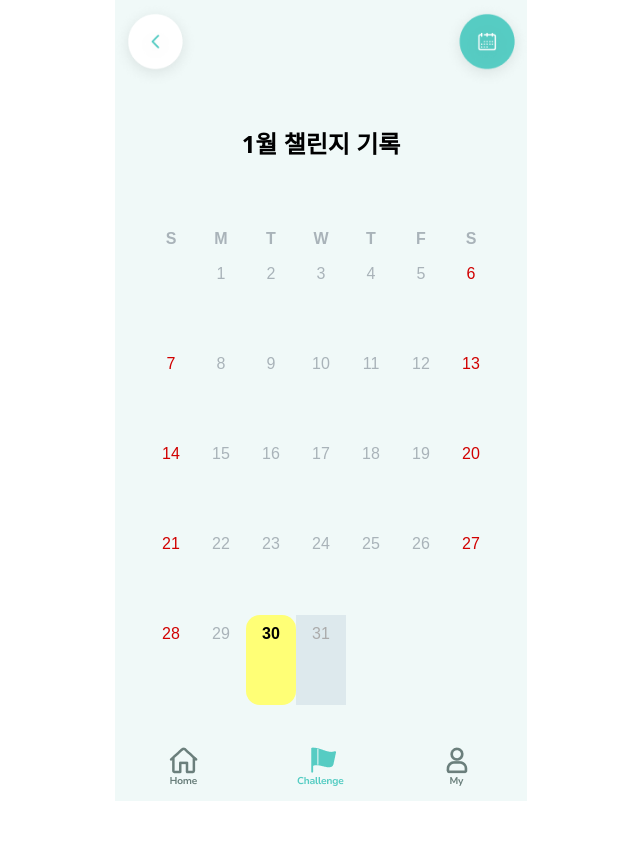
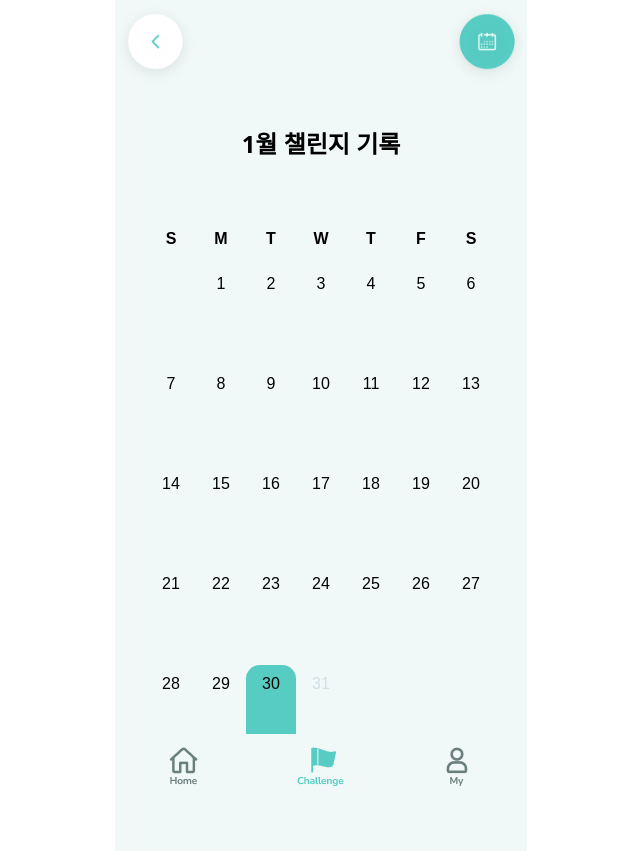
Before and after one commit to taehyeon0412/challenge_bank, a React (Create React App) app: page /challengeinit/1/challengestart in a window 1280 px wide. Shown: the whole page, without its empty margins (319-959 px from the left). Before the commit the page ends 801 px from the top, so only its background shows below. Built offline with nearby package versions, Linux system fonts and the light colour scheme.

Commit message:
ChallengeStart(3) - Calender
-Calender 커스텀

```diff
--- a/src/Pages/Challenge/ChallengeStart.tsx
+++ b/src/Pages/Challenge/ChallengeStart.tsx
@@ -47,7 +47,7 @@ function ChallengeStart() {
         <span className="text-2xl font-bold pb-16">{Title}</span>
 
         <Calendar
-          className="flex-grow text-grayColor bg-main-color border-none"
+          className="flex-grow text-black bg-main-color border-none"
           onChange={onChange}
           locale="en"
           showNavigation={false}
--- a/src/css/ReactCalender.css
+++ b/src/css/ReactCalender.css
@@ -5,15 +5,12 @@
 }
 
 .react-calendar__viewContainer {
-  height: 90%;
-}
-
-.react-calendar__navigation__label {
-  font-size: 25px;
+  height: 100%;
 }
 
 .react-calendar__tile {
-  margin-top: 15px;
+  margin-top: 10px !important;
+  padding-top: 10px;
   text-align: center;
   height: 90px;
   display: flex;
@@ -23,20 +20,25 @@
   font-size: 16px;
 }
 
+.react-calendar__month-view__days__day--weekend {
+  color: black;
+}
+
 .react-calendar__tile:enabled:hover,
 .react-calendar__tile:enabled:focus,
 .react-calendar__tile--active {
   border-radius: 14px;
-  background-color: rgba(178, 190, 195, 0.6);
-  color: rgb(169, 179, 185);
+  /*  background-color: rgb(222, 228, 227); */
+  background-color: transparent;
+  color: black;
 }
 
 .react-calendar__tile--now {
   border-radius: 14px;
-  color: black;
-  font-weight: 600;
+  background-color: rgb(86, 204, 195) !important;
 }
 
 .react-calendar__tile:disabled {
-  background-color: rgba(208, 223, 230, 0.6);
+  color: rgb(208, 223, 230);
+  background-color: transparent;
 }
```
